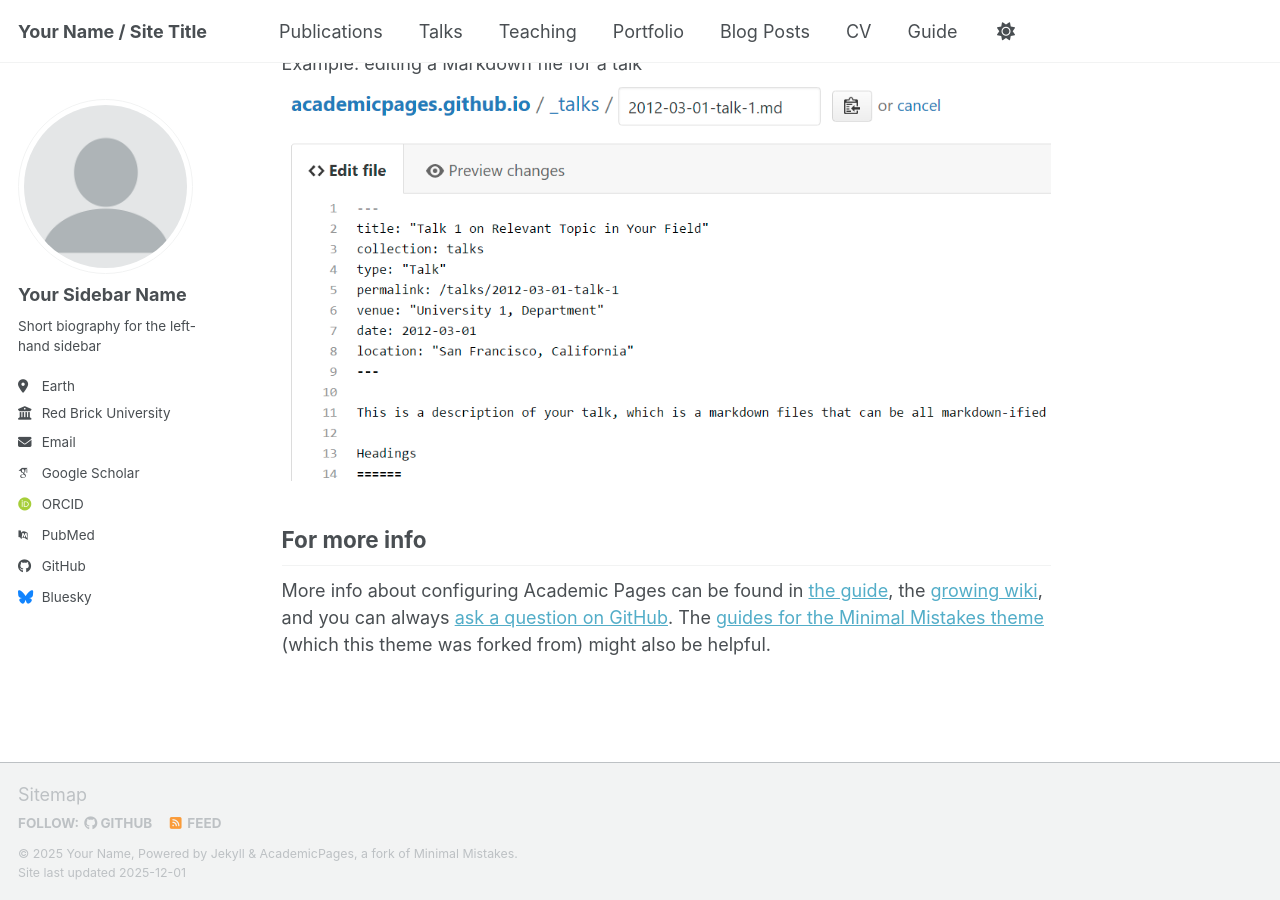
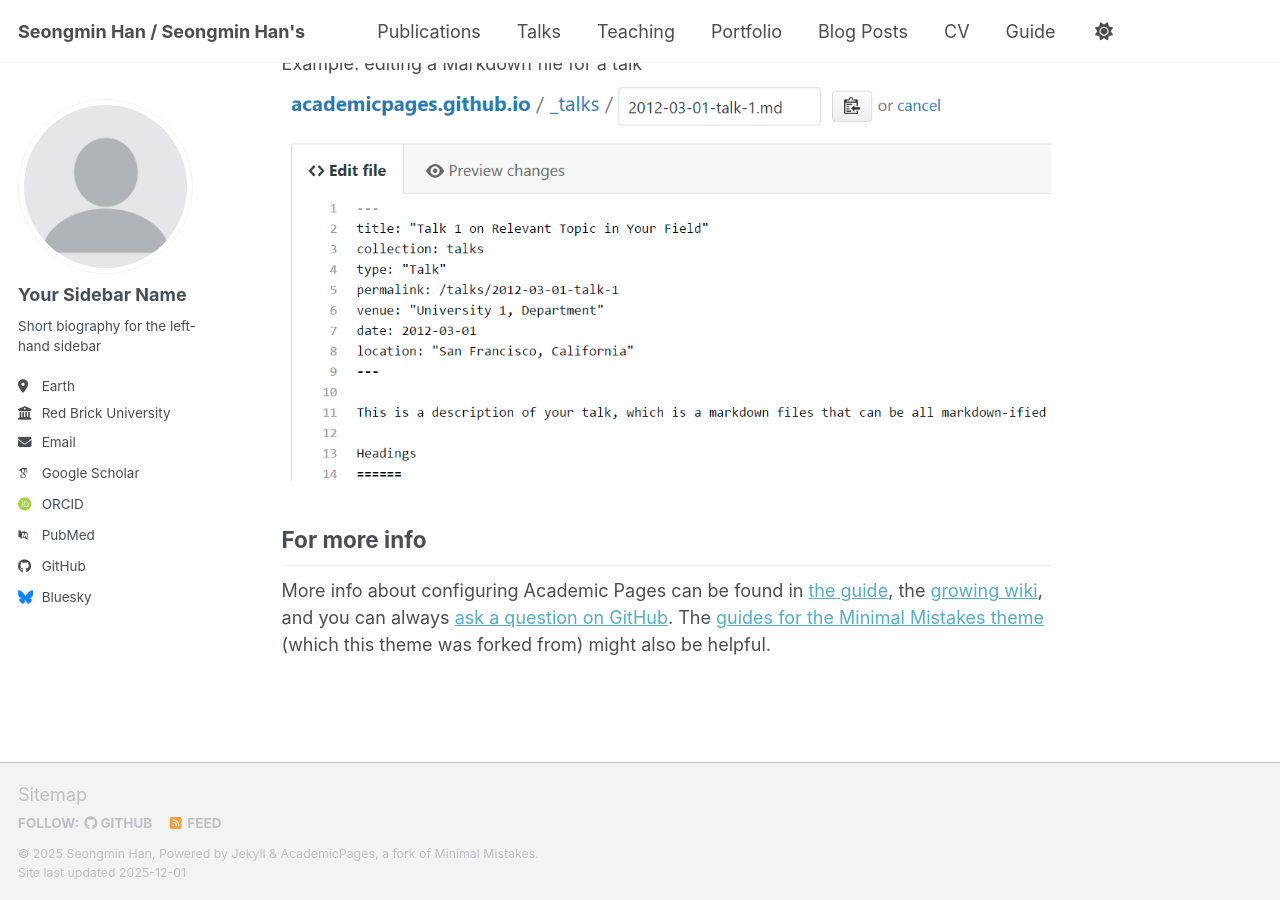
Before and after one commit to hsmin15/hsmin15.github.io, a Jekyll site: the page built from _pages/about.md, in a window 1280 px wide and 900 px high, scrolled down 2718 px. Built offline with Jekyll 4.4.1, drawn with Linux system fonts in a browser that asks for light colours; some web fonts are replaced; a script bundle is joined from its source files by our own code; library files that are not in the unit come from our copies.

Commit message:
Update site title, name, and URL in config

```diff
--- a/_config.yml
+++ b/_config.yml
@@ -9,11 +9,11 @@
 # Basic Site Settings
 locale                   : "en-US"
 site_theme               : "default" # Currently available options are "default", "air"
-title                    : "Your Name / Site Title"
+title                    : "Seongmin Han / Seongmin Han's"
 title_separator          : "-"
-name                     : &name "Your Name"
+name                     : &name "Seongmin Han"
 description              : &description "Your Name's academic portfolio"   # Update this with a general description of your site, this is the default if not overridden by a page
-url                      : https://academicpages.github.io # The base hostname & protocol for your site e.g. "https://[your GitHub username].github.io",
+url                      : https://hsmin15.github.io # The base hostname & protocol for your site e.g. "https://[your GitHub username].github.io",
                                                            # or if you already have some other page hosted on Github then use "https://[your GitHub username].github.io/[Your Repo Name]"
 baseurl                  : "" # the subpath of your site, e.g. "/blog"
 repository               : "academicpages/academicpages.github.io"
```
